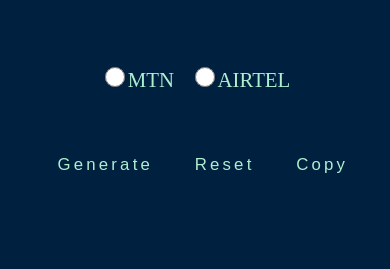
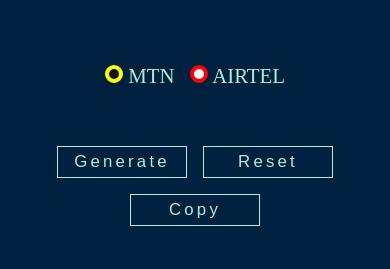
Before and after one commit to Mosesjespar/Simple-Projects, a plain HTML site: page Phone Number.html in a window 390 px wide. Drawn offline with Linux system fonts and the light colour scheme.

Commit message:
Update Phone Number.html

```diff
--- a/Phone Number.html
+++ b/Phone Number.html
@@ -4,6 +4,7 @@
     <head>
         <title>Ugandan Phone Number Generator </title>
         <link rel="icon" href="favairtel.png" type="image/png">
+        <meta name="viewport" content="width=device-width, initial-scale=1.0">
         <style>
             #container {
                 margin-top: 10%;
@@ -22,6 +23,8 @@
                 text-align: center;
                 display: flex;
                 justify-content: center;
+                user-select: none;
+                box-sizing: border-box;
             }
 
 
@@ -30,32 +33,29 @@
                 display: inline-block;
             }
 
-
             p {
                 color: #ADEFD1FF;
                 background-color: transparent;
-
             }
 
             button {
-
                 margin: 1rem 0.5rem auto 0.5rem;
-                width: fit-content;
-                height: max-content;
+                width: 130px;
+                height: fit-content;
                 border: none;
+                border: 1px solid;
                 outline: none;
-                border-radius: 5px;
                 letter-spacing: 0.2rem;
                 font-family: sans-serif, 'monospace';
                 font-weight: 200;
                 font-size: 1.05rem;
                 cursor: pointer;
-                transition: 0.7s;
+                transition: 0.0s;
                 padding: 5px 5px 5px 5px;
                 text-align: center;
                 background-color: transparent;
                 color: #ADEFD1FF;
-                position: relative;
+
 
             }
 
@@ -63,11 +63,13 @@
                 background-color: #ADEFD1FF;
                 color: #00203FFF;
                 font-weight: bold;
-
-
             }
 
-
+            button:active {
+                background-color: transparent;
+                color: #ADEFD1FF;
+                border: none;
+            }
 
             #sec {
                 margin: 1rem 0.5rem auto 0.5rem;
@@ -77,15 +79,47 @@
                 border: none;
                 background-color: transparent;
                 font-size: 1.3rem;
-
                 cursor: default;
             }
 
-            input[type=radio] {
 
-                height: 20px;
-                width: 20px;
-                border: 0;
+            .mtn {
+                border: 4px solid yellow;
+                background-color: rgb(17, 17, 15);
+                border-radius: 50%;
+                height: 10px;
+                width: 10px;
+                cursor: pointer;
+                display: inline-block;
+
+            }
+
+            .airtel {
+                border: 4px solid #ff0008;
+                background-color: white;
+                border-radius: 50%;
+                height: 10px;
+                width: 10px;
+                cursor: pointer;
+                display: inline-block;
+
+            }
+
+            .airtel:checked {
+                border: 2px solid blue;
+            }
+
+            #mtn,
+            #airtel {
+                display: none;
+                cursor: pointer;
+            }
+
+            #btn {
+                display: flex;
+                align-items: center;
+                justify-content: center;
+                flex-wrap: wrap;
             }
         </style>
 
@@ -94,15 +128,16 @@
     <body>
 
         <div id="container">
-            <input type="radio" name="code" id="mtn">MTN &nbsp;
-            <input type="radio" name="code" id="airtel">AIRTEL <br>
-            <input type="text" id="sec"> <br>&nbsp;&nbsp;
-            <button id="rndmise">Generate</button>&nbsp;&nbsp;
-            <button id="reset">Reset</button>&nbsp;&nbsp;
-            <button id="copy">Copy</button>&nbsp;&nbsp;
+            <div class="mtn"><input type="radio" name="code" id="mtn"></div> MTN &nbsp;
+            <div class="airtel"><input type="radio" name="code" id="airtel"></div> AIRTEL <br>
+            <input type="text" id="sec"> <br>
+            <div id="btn">
+                <div><button id="rndmise">Generate</button></div>
+                <div><button id="reset">Reset</button></div>
+                <div> <button id="copy">Copy</button></div>
+            </div>
             <p id="err"></p>
         </div><br>
-
 
         <script>
 
@@ -132,7 +167,7 @@
                     document.getElementById("err").innerHTML = ''
                     document.getElementById("sec").style.borderRadius = '3px'
                     document.getElementById("sec").style.borderBottom = '1px solid #fffb00'
-                    document.getElementById("rndmise").innerHTML = 'Generate Again!!'
+                    document.getElementById("rndmise").innerHTML = 'Generate'
                     document.getElementById("sec").style.cursor = 'text'
                     document.getElementById("sec").style.color = '#fffb00'
 
@@ -144,7 +179,7 @@
                     document.getElementById("err").innerHTML = ''
                     document.getElementById("sec").style.borderRadius = '3px'
                     document.getElementById("sec").style.borderBottom = '1px solid #ff0008'
-                    document.getElementById("rndmise").innerHTML = 'Re-generate!!'
+                    document.getElementById("rndmise").innerHTML = 'Generate'
                     document.getElementById("sec").style.cursor = 'text'
                     document.getElementById("sec").style.color = '#ff0008'
                 }
@@ -172,7 +207,8 @@
 
                 let my_phone_number = document.getElementById('sec')
                 if (document.getElementById('sec').value === '') {
-                    document.getElementById("err").innerHTML = 'Make a Selection and Generate'
+                    document.getElementById("err").innerHTML = 'Cannot copy Invalid number'
+                    document.getElementById("err").style.color = 'red'
                 }
                 else {
                     my_phone_number.select()
```
